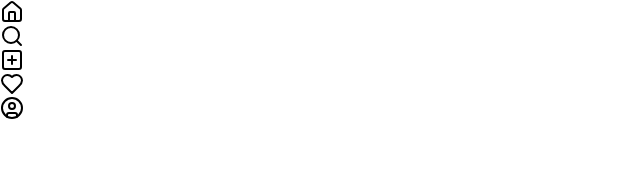
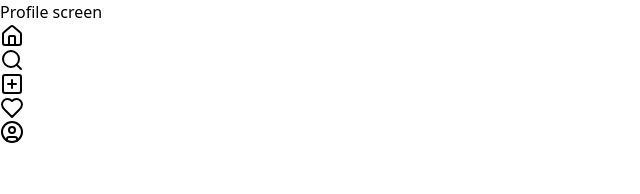
Before and after one commit to kehanzhang/instagram-course, a React (Vite) app: page /profile in a window 1280 px wide. Before the commit this address had no page. Shown: the top 194 px of the page, without its empty margins (0-640 px from the left). Built offline with nearby package versions, Linux system fonts and the light colour scheme.

Commit message:
LP24: Creating a Profile Screen and Adding Routing

```diff
--- a/src/App.jsx
+++ b/src/App.jsx
@@ -1,6 +1,7 @@
 import { BrowserRouter as Router, Route, Routes } from 'react-router-dom';
 import HomePage from './screens/homePage';
 import ExplorePage from './screens/explorePage';
+import ProfileScreen from './screens/profileScreen';
 import BottomNavBar from './components/bottomNavbar';
 
 function App() {
@@ -10,6 +11,7 @@
         <Routes>
           <Route path="/" element={<HomePage />} />
           <Route path="/explore" element={<ExplorePage />} />
+          <Route path="/profile" element={<ProfileScreen />} />
         </Routes>
         <BottomNavBar />
       </div>
--- a/src/components/bottomNavbar.jsx
+++ b/src/components/bottomNavbar.jsx
@@ -11,7 +11,7 @@
         <Link to="/explore"><Search /></Link>
         <PlusSquare />
         <Heart />
-        <UserCircleIcon />
+        <Link to="/profile"><UserCircleIcon /></Link>
       </div>
     </nav>
   );
--- /dev/null
+++ b/src/screens/profileScreen.jsx
@@ -0,0 +1,11 @@
+import React from 'react';
+
+function ProfileScreen() {
+  return (
+    <div>
+      <p>Profile screen</p>
+    </div>
+  );
+}
+
+export default ProfileScreen;
```
